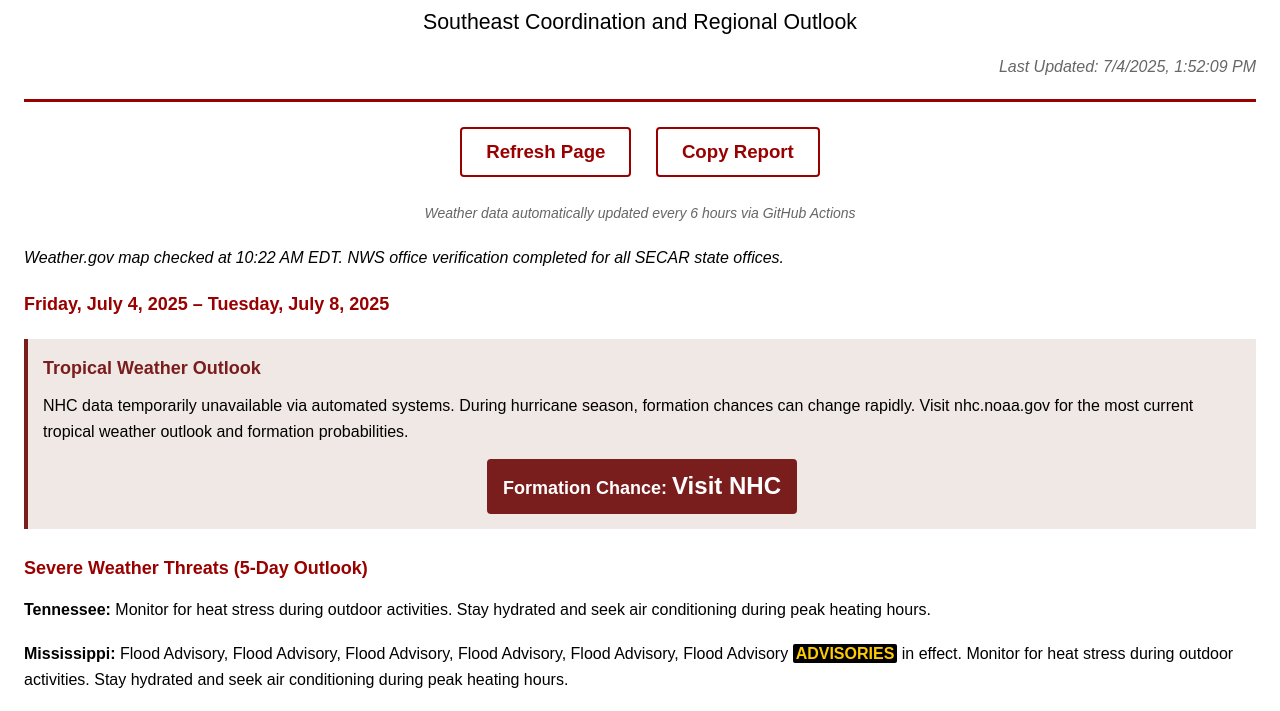
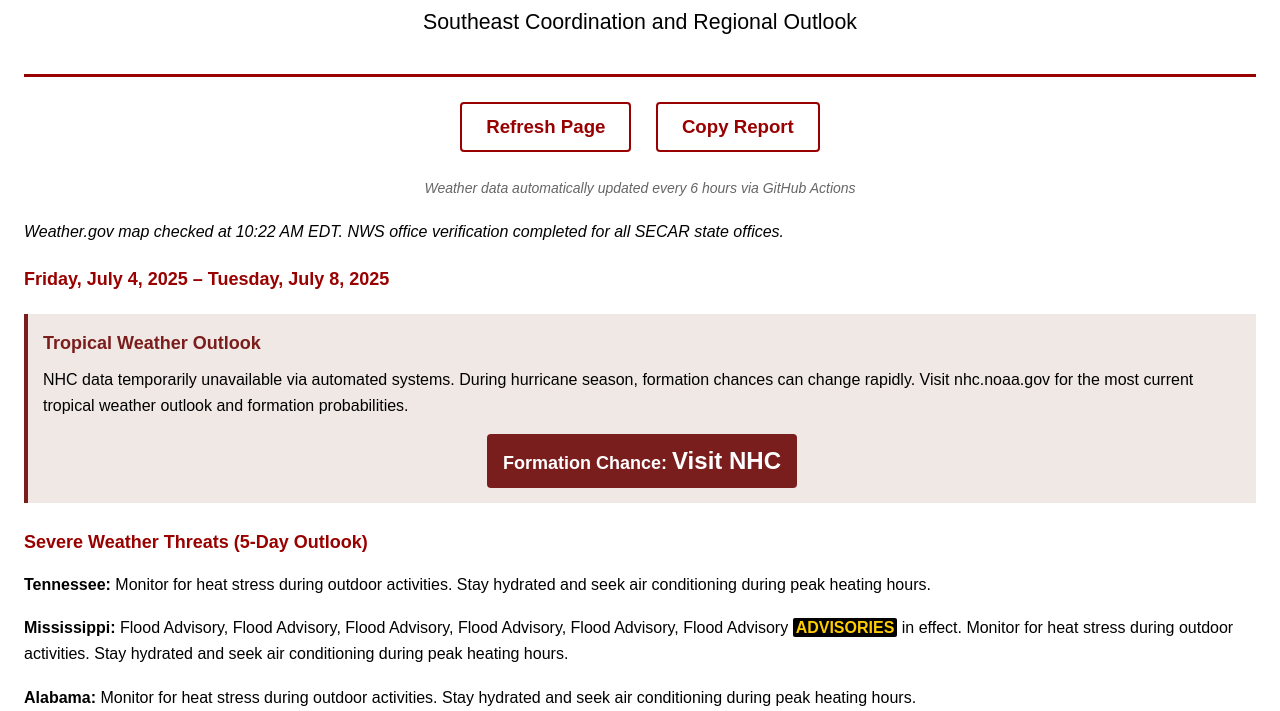
Before and after one commit to franzenjb/SECAR-claude, a plain HTML site: page index.html in a window 1280 px wide. Shown: the part 87-798 px from the top of the page. Drawn offline with Linux system fonts and the light colour scheme.

Commit message:
Update index.html

```diff
--- a/index.html
+++ b/index.html
@@ -226,7 +226,6 @@
     <div class="header">
         <h1>SECAR Weather Report</h1>
         <p>Southeast Coordination and Regional Outlook</p>
-        <div id="lastUpdated" class="timestamp">Last Updated: 7/4/2025, 1:52:09 PM</div>
     </div>
 
     <div class="controls">
```
